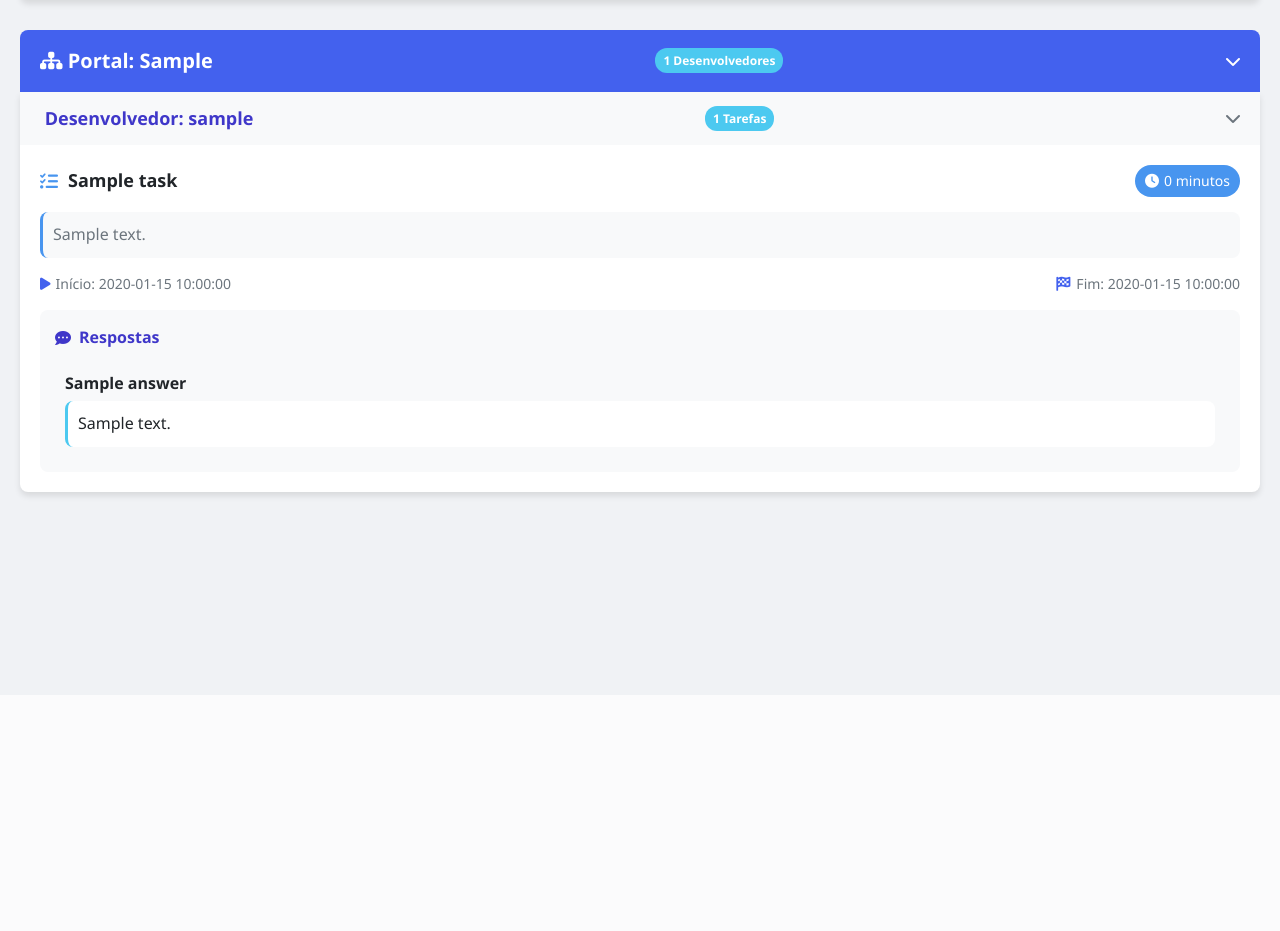
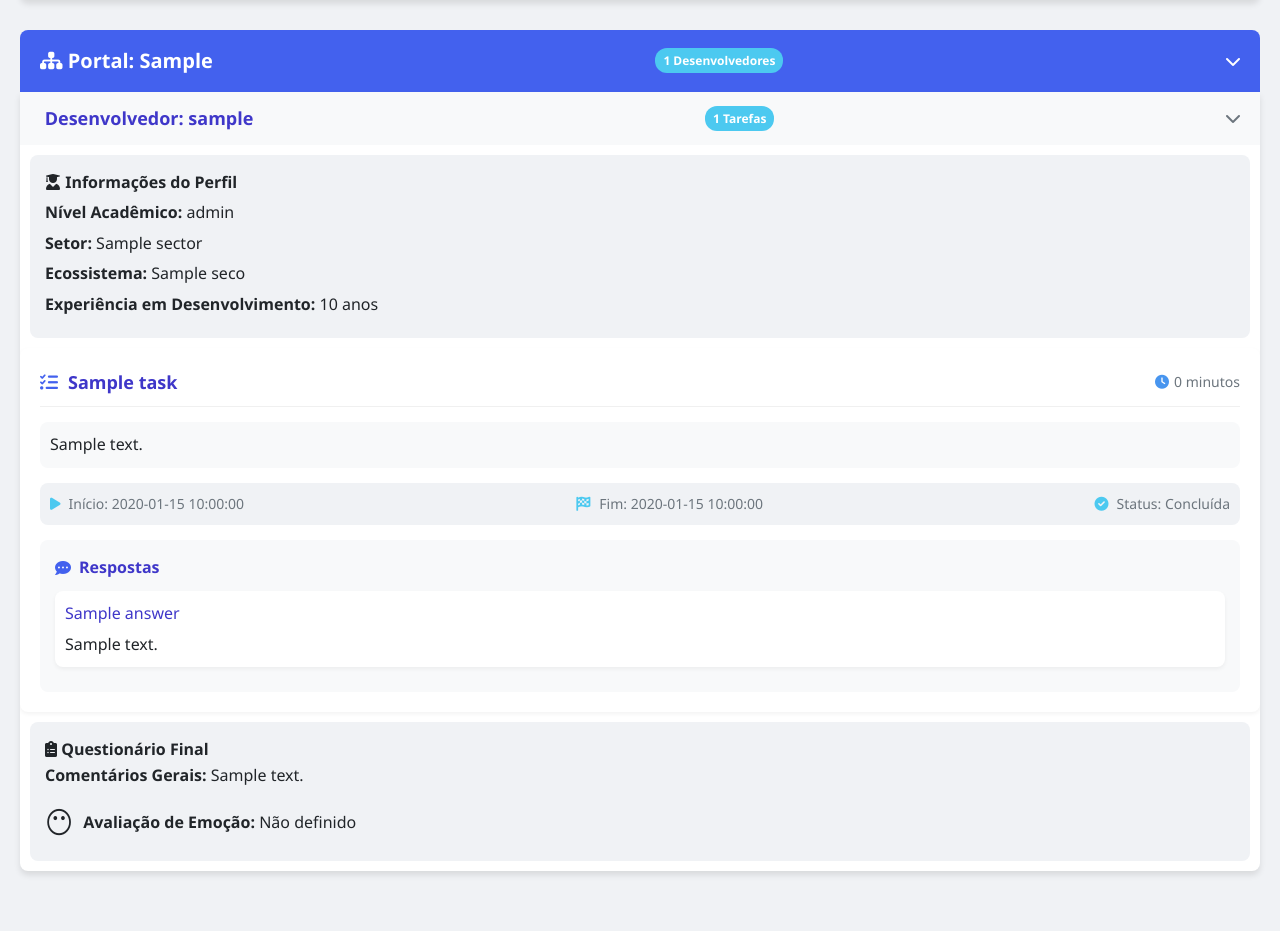
Before and after one commit to alexandr10cl/Transparency-evaluation-tool, a Flask app: template server/templates/index.html in a window 1280 px wide. Shown: the part 105-1036 px from the top of the page. Before the commit the page ends 606 px from the top, so only its background shows below. Run offline with Flask 3, Linux system fonts and the light colour scheme; the template is opened without the code that fills it: most values are stand-ins (such as "Sample title", 1, 10 or a date in 2020).

Commit message:
updated dashboard

```diff
--- a/server/templates/index.html
+++ b/server/templates/index.html
@@ -132,127 +132,161 @@
   transform: rotate(-90deg);
 }
 
+.profile-info {
+  padding: 15px;
+  background-color: #f0f2f5;
+  margin: 10px;
+  border-radius: var(--border-radius);
+}
+
+.profile-info p {
+  margin: 5px 0;
+  color: var(--dark);
+}
+
 .task-list {
   padding: 0;
 }
 
+/* Enhanced Task Card Styles */
 .task-card {
-      border-bottom: 1px solid #eee;
+  border-bottom: 1px solid #e0e0e0;
   padding: 20px;
   transition: var(--transition);
+  background-color: white;
+  border-radius: var(--border-radius);
+  margin-bottom: 15px;
+  box-shadow: 0 2px 4px rgba(0, 0, 0, 0.05);
 }
 
 .task-card:last-child {
   border-bottom: none;
+  margin-bottom: 0;
 }
 
 .task-card:hover {
-      background-color: #f8f9fa;
+  background-color: #f9f9fc;
+  box-shadow: 0 4px 8px rgba(0, 0, 0, 0.08);
+  transform: translateY(-3px);
 }
 
 .task-header {
   display: flex;
   justify-content: space-between;
+  align-items: center;
   margin-bottom: 15px;
+  padding-bottom: 10px;
+  border-bottom: 1px solid #f0f0f0;
 }
 
 .task-title {
-      font-size: 18px;
-      font-weight: bold;
-      color: var(--dark);
   display: flex;
   align-items: center;
+  font-weight: 600;
+  color: var(--secondary);
+  font-size: 18px;
 }
 
 .task-title i {
   margin-right: 10px;
-      color: var(--info);
+  color: var(--primary);
 }
 
 .task-time {
   display: flex;
   align-items: center;
-      background-color: var(--info);
-      color: white;
-      padding: 5px 10px;
-      border-radius: 20px;
+  color: var(--gray);
   font-size: 14px;
 }
 
 .task-time i {
   margin-right: 5px;
+  color: var(--info);
 }
 
 .task-description {
+  color: var(--dark);
   margin-bottom: 15px;
-      color: var(--gray);
+  line-height: 1.6;
   padding: 10px;
   background-color: #f8f9fa;
   border-radius: var(--border-radius);
-      border-left: 3px solid var(--info);
 }
 
 .timestamp {
   display: flex;
   justify-content: space-between;
+  background-color: #f0f2f5;
+  padding: 10px;
+  border-radius: var(--border-radius);
   margin-bottom: 15px;
-      font-size: 14px;
-      color: var(--gray);
 }
 
 .timestamp-item {
   display: flex;
   align-items: center;
+  font-size: 14px;
+  color: var(--gray);
 }
 
 .timestamp-item i {
-      margin-right: 5px;
-      color: var(--primary);
+  margin-right: 8px;
+  color: var(--success);
 }
 
 .answers-container {
   background-color: #f8f9fa;
   border-radius: var(--border-radius);
   padding: 15px;
-      margin-top: 15px;
 }
 
 .answers-title {
+  font-weight: 600;
+  color: var(--secondary);
+  margin-bottom: 10px;
   display: flex;
   align-items: center;
-      font-size: 16px;
-      font-weight: bold;
-      margin-bottom: 10px;
-      color: var(--secondary);
 }
 
 .answers-title i {
   margin-right: 8px;
+  color: var(--primary);
 }
 
 .answer {
+  margin-bottom: 10px;
   padding: 10px;
-      border-bottom: 1px solid #eee;
-      margin-bottom: 10px;
+  background-color: white;
+  border-radius: var(--border-radius);
+  box-shadow: 0 2px 4px rgba(0, 0, 0, 0.05);
 }
 
-    .answer:last-child {
-      border-bottom: none;
-      margin-bottom: 0;
+.answer .question {
+  font-weight: 500;
+  color: var(--secondary);
+  margin-bottom: 5px;
 }
 
-    .question {
-      font-weight: bold;
-      margin-bottom: 5px;
+.answer .answer-text {
   color: var(--dark);
 }
 
-    .answer-text {
-      color: var(--dark);
-      background-color: white;
-      padding: 10px;
+.final-questionnaire {
+  background-color: #f0f2f5;
+  padding: 15px;
+  margin: 10px;
   border-radius: var(--border-radius);
-      border-left: 3px solid var(--success);
+}
+
+.emotion-rating {
+  display: flex;
+  align-items: center;
+  margin-top: 10px;
+}
+
+.emotion-rating .emoji {
+  font-size: 30px;
+  margin-right: 10px;
 }
 
 .collapsed + .hidden {
@@ -269,23 +303,8 @@
   color: white;
 }
 
-    /* Animações */
-    @keyframes fadeIn {
-      from { opacity: 0; }
-      to { opacity: 1; }
-    }
-
-    .fade-in {
-      animation: fadeIn 0.3s ease;
-    }
-
 /* Responsividade */
 @media (max-width: 768px) {
-      .timestamp {
-        flex-direction: column;
-        gap: 5px;
-      }
-
   .task-header {
     flex-direction: column;
     align-items: flex-start;
@@ -325,18 +344,24 @@
                 <div class="badge">{{ collection.performed_tasks|length }} Tarefas</div>
                 <i class="fas fa-chevron-down toggle-icon"></i>
               </div>
+
+              <!-- Profile Information Section -->
+              <div class="profile-info">
+                <h4><i class="fas fa-user-graduate"></i> Informações do Perfil</h4>
+                <p><strong>Nível Acadêmico:</strong> {{ collection.profile_questionnaire.academic_level }}</p>
+                <p><strong>Setor:</strong> {{ collection.profile_questionnaire.sector }}</p>
+                <p><strong>Ecossistema:</strong> {{ collection.profile_questionnaire.seco }}</p>
+                <p><strong>Experiência em Desenvolvimento:</strong> {{ collection.profile_questionnaire.experience }} anos</p>
+              </div>
+
               <div class="task-list">
                 {% for task in collection.performed_tasks %}
-                  <div class="task-card fade-in">
+                  <div class="task-card">
                     <div class="task-header">
                       <div class="task-title">
                         <i class="fas fa-tasks"></i> {{ task.title }}
                       </div>
 
-                      {% set start = task.initial_timestamp|string %}
-                      {% set end = task.final_timestamp|string %}
-
-                      <!-- Calcular a duração (simplificada, apenas para demonstração) -->
                       <div class="task-time">
                         <i class="fas fa-clock"></i>
                         <span class="duration" data-start="{{ task.initial_timestamp }}" data-end="{{ task.final_timestamp }}">
@@ -353,6 +378,14 @@
                       </div>
                       <div class="timestamp-item">
                         <i class="fas fa-flag-checkered"></i> Fim: {{ task.final_timestamp }}
+                      </div>
+                      <div class="timestamp-item">
+                        <i class="fas fa-check-circle"></i> Status:
+                        {% if task.status == 'solved' %}
+                          Concluída
+                        {% else %}
+                          Não Concluída
+                        {% endif %}
                       </div>
                     </div>
 
@@ -371,6 +404,28 @@
                     {% endif %}
                   </div>
                 {% endfor %}
+              </div>
+
+              <!-- Final Questionnaire Section -->
+              <div class="final-questionnaire">
+                <h4><i class="fas fa-clipboard-list"></i> Questionário Final</h4>
+                <p><strong>Comentários Gerais:</strong> {{ collection.final_questionnaire.comments }}</p>
+                <div class="emotion-rating">
+                  <span class="emoji">
+                    {% if collection.final_questionnaire.emotion == '1' %}😫
+                    {% elif collection.final_questionnaire.emotion == '3' %}😐
+                    {% elif collection.final_questionnaire.emotion == '5' %}🤩
+                    {% else %}😶
+                    {% endif %}
+                  </span>
+                  <p><strong>Avaliação de Emoção:</strong>
+                    {% if collection.final_questionnaire.emotion == '1' %}Terrível
+                    {% elif collection.final_questionnaire.emotion == '3' %}Neutro
+                    {% elif collection.final_questionnaire.emotion == '5' %}Excelente
+                    {% else %}Não definido
+                    {% endif %}
+                  </p>
+                </div>
               </div>
             </div>
           {% endfor %}
```
Lines whose indentation alone changed are shown as unchanged.
